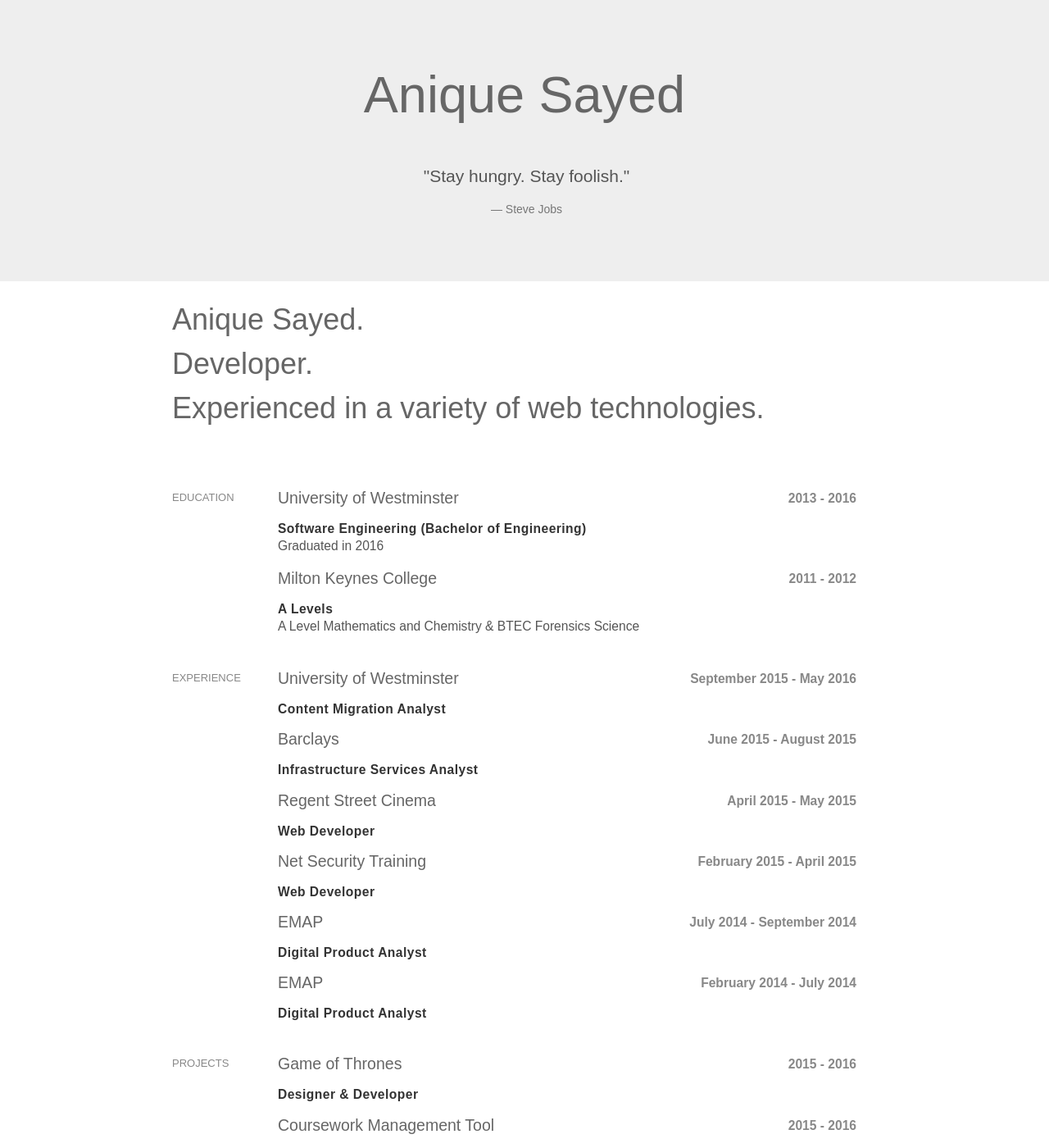
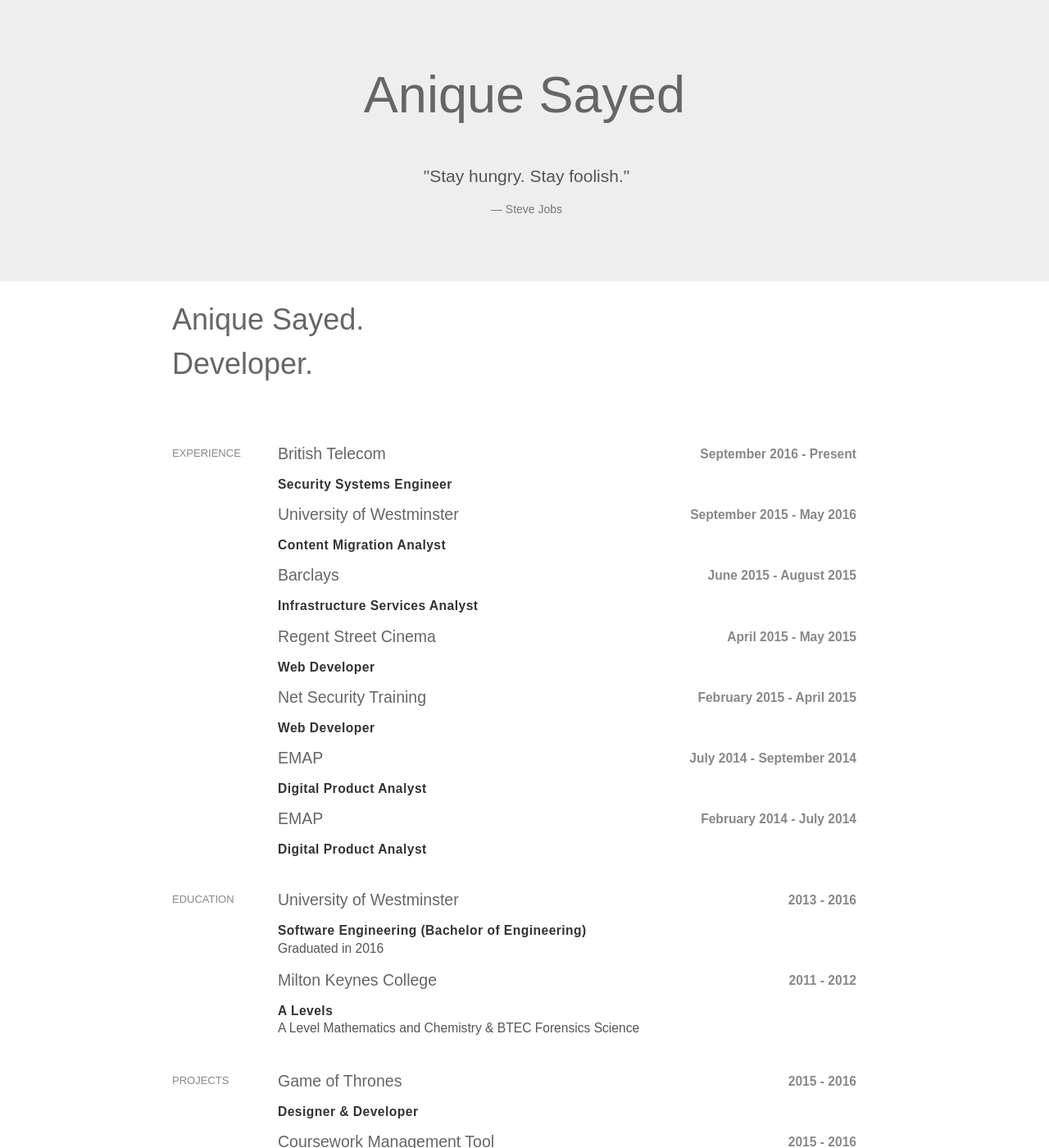
Before and after one commit to aniquesayed/aniquesayed.github.io, a Jekyll site: the page built from cv.html, in a window 1280 px wide and 1400 px high. Shown: the whole window at 82% size. Built offline with Jekyll 4.4.1, drawn with Linux system fonts in a browser that asks for light colours; some web fonts are replaced.

```diff
--- a/cv.html
+++ b/cv.html
@@ -6,35 +6,20 @@
 
 	<header>
    		<h1>Anique Sayed. <br>
-   			Developer. <br>
-   			Experienced in a variety of web technologies.</h1>
+   			Developer.</h1>
 
     </header>
-
-
-	<section id="education">
-    	<aside>
-   		<h4>Education</h4>
-   		</aside>
-
-		<article>
-			<h3><a href="https://www.westminster.ac.uk" target="_blank">University of Westminster</a><div class="date">2013 - 2016</div></h3>
-		   	<div class="role"><b>Software Engineering (Bachelor of Engineering)</b></div>
-		   	<p>Graduated in 2016</p>
-		</article>
-
-		<article>
-			<h3><a href="http://www.mkcollege.ac.uk" target="_blank">Milton Keynes College</a><div class="date">2011 - 2012</div></h3>
-			<div class="role"><b>A Levels</b></div>
-		   	<p>A Level Mathematics and Chemistry & BTEC Forensics Science</p>
-		</article>
-
-	</section>
 
 	<section id="experience">
     	<aside>
    		<h4>Experience</h4>
    		</aside>
+
+   		<article>
+			<h3><a href="https://www.bt.com" target="_blank">British Telecom</a><div class="date">September 2016 - Present</div></h3>
+		   	<div class="role"><b>Security Systems Engineer</b></div>
+		   	<p></p>
+		</article>
 
 	   	<article>
 			<h3><a href="https://www.westminster.ac.uk" target="_blank">University of Westminster</a><div class="date">September 2015 - May 2016</div></h3>
@@ -70,6 +55,25 @@
 			<h3><a href="http://www.net-security-training.co.uk" target="_blank">EMAP</a><div class="date">February 2014 - July 2014</div></h3>
 		   	<div class="role"><b>Digital Product Analyst</b></div>
 		   	<p></p>
+		</article>
+
+	</section>
+
+	<section id="education">
+    	<aside>
+   		<h4>Education</h4>
+   		</aside>
+
+		<article>
+			<h3><a href="https://www.westminster.ac.uk" target="_blank">University of Westminster</a><div class="date">2013 - 2016</div></h3>
+		   	<div class="role"><b>Software Engineering (Bachelor of Engineering)</b></div>
+		   	<p>Graduated in 2016</p>
+		</article>
+
+		<article>
+			<h3><a href="http://www.mkcollege.ac.uk" target="_blank">Milton Keynes College</a><div class="date">2011 - 2012</div></h3>
+			<div class="role"><b>A Levels</b></div>
+		   	<p>A Level Mathematics and Chemistry & BTEC Forensics Science</p>
 		</article>
 
 	</section>
```
